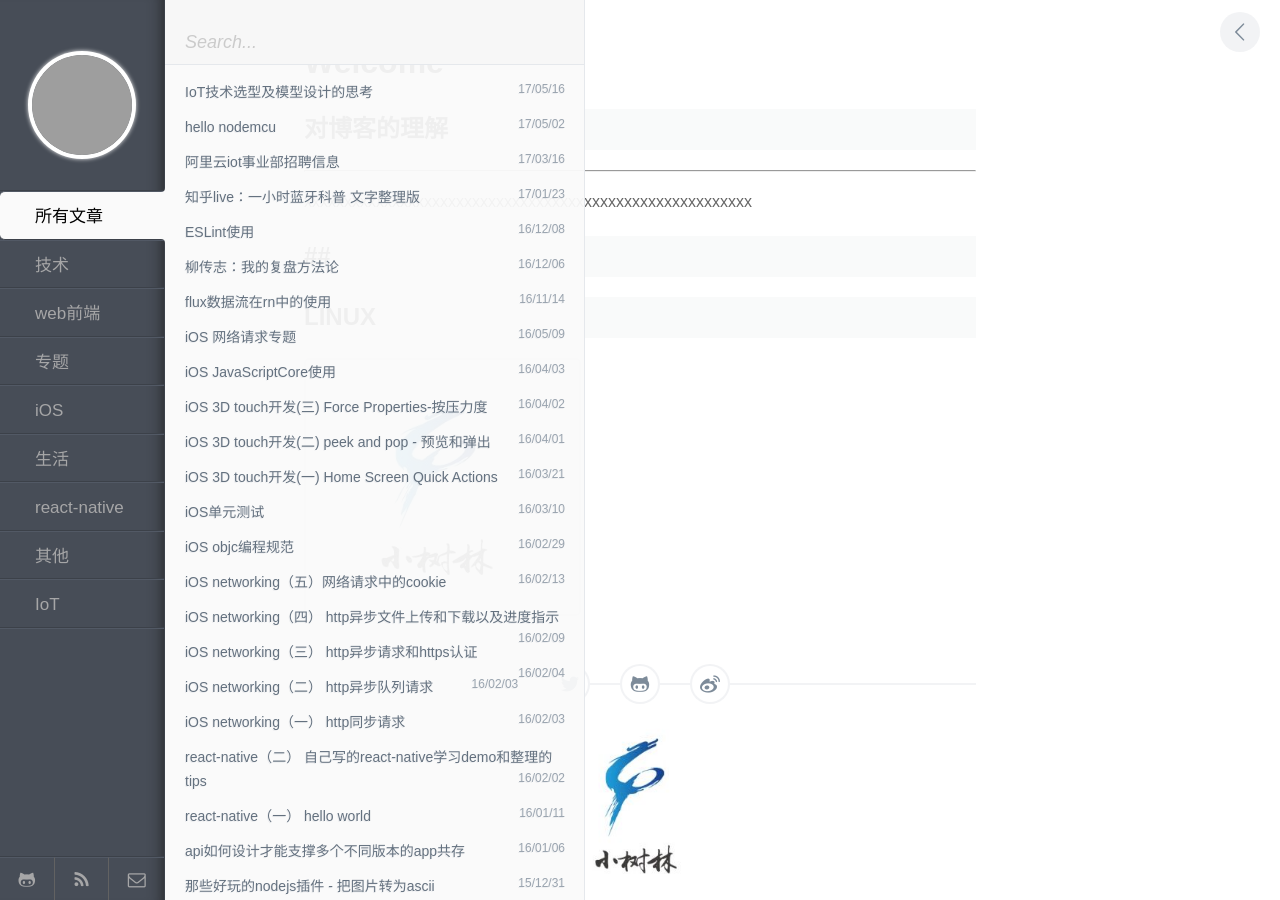
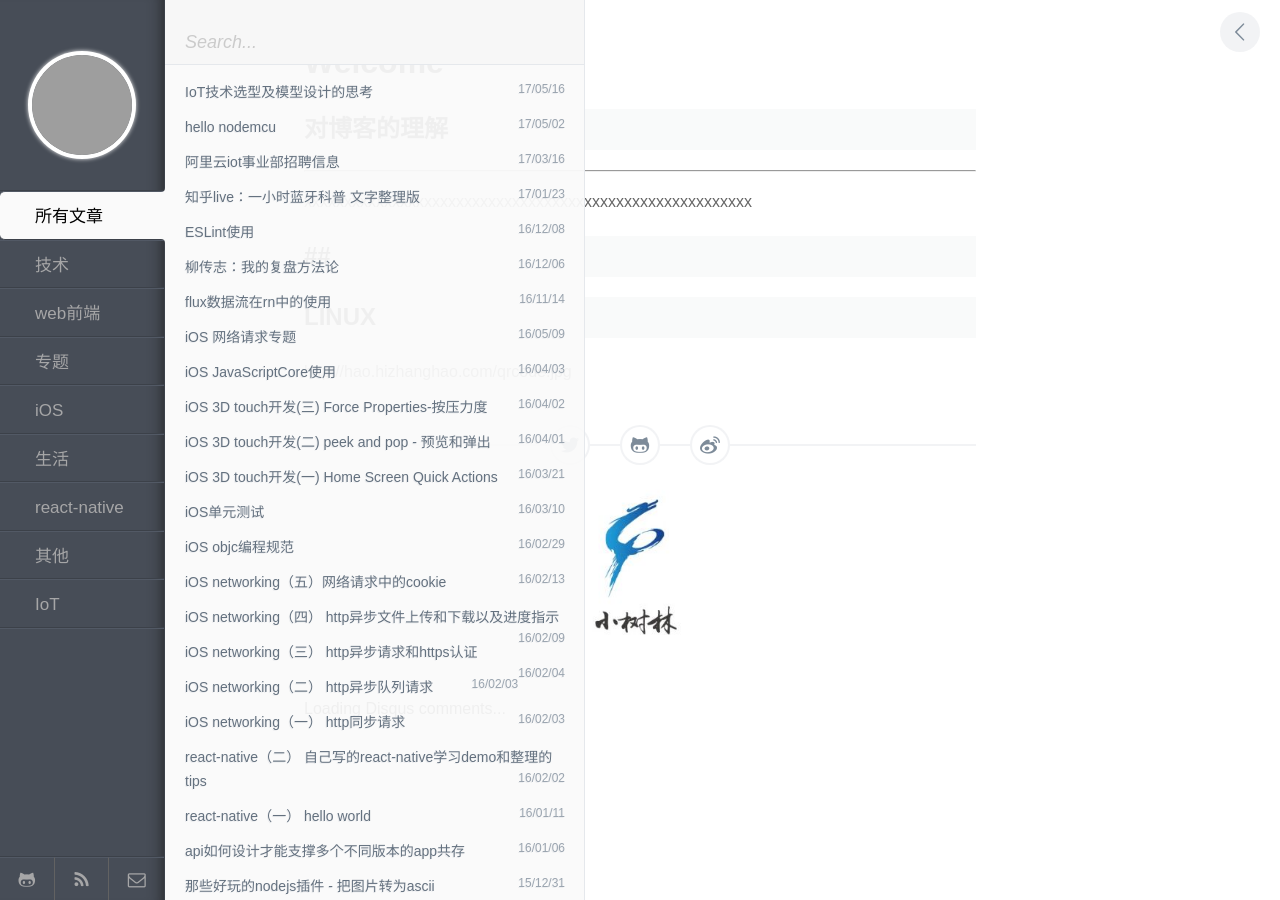
Before and after one commit to tiantianxi/jekyll_demo, a Jekyll site: the page built from index.md, in a window 1280 px wide. Built offline with Jekyll 4.4.1, drawn with Linux system fonts in a browser that asks for light colours; comment, search, counter and statistics services are not loaded; grey boxes are pictures that could not be loaded.

Commit message:
m index.md

```diff
--- a/index.md
+++ b/index.md
@@ -15,4 +15,4 @@ xxxxxxxxxxxxxxxxxxxxxxxxxxxxxxxxxxxxxxxxxxxxxxxxxxxxxxxx
 
 
 
-![](assets/images/qrcode.jpg)
+http://hao.hizhanghao.com/qrcode.jpg
```
